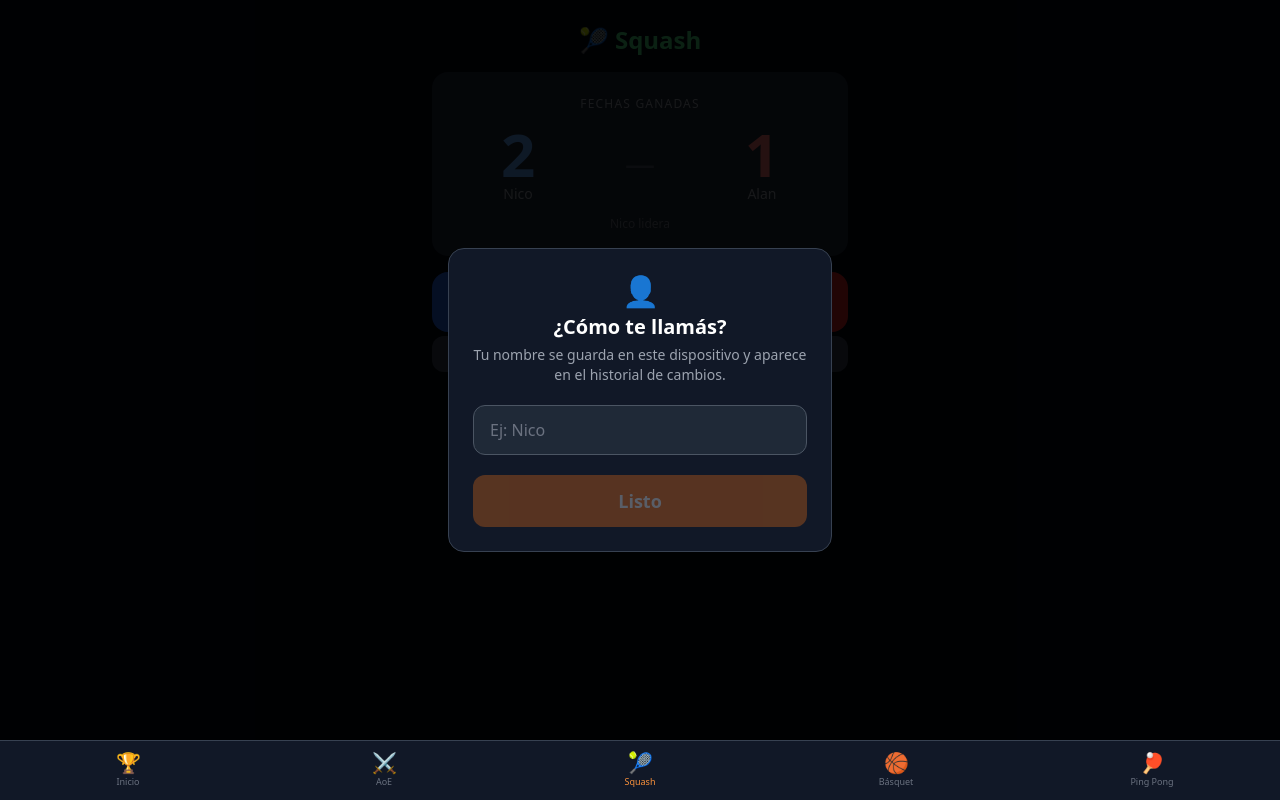
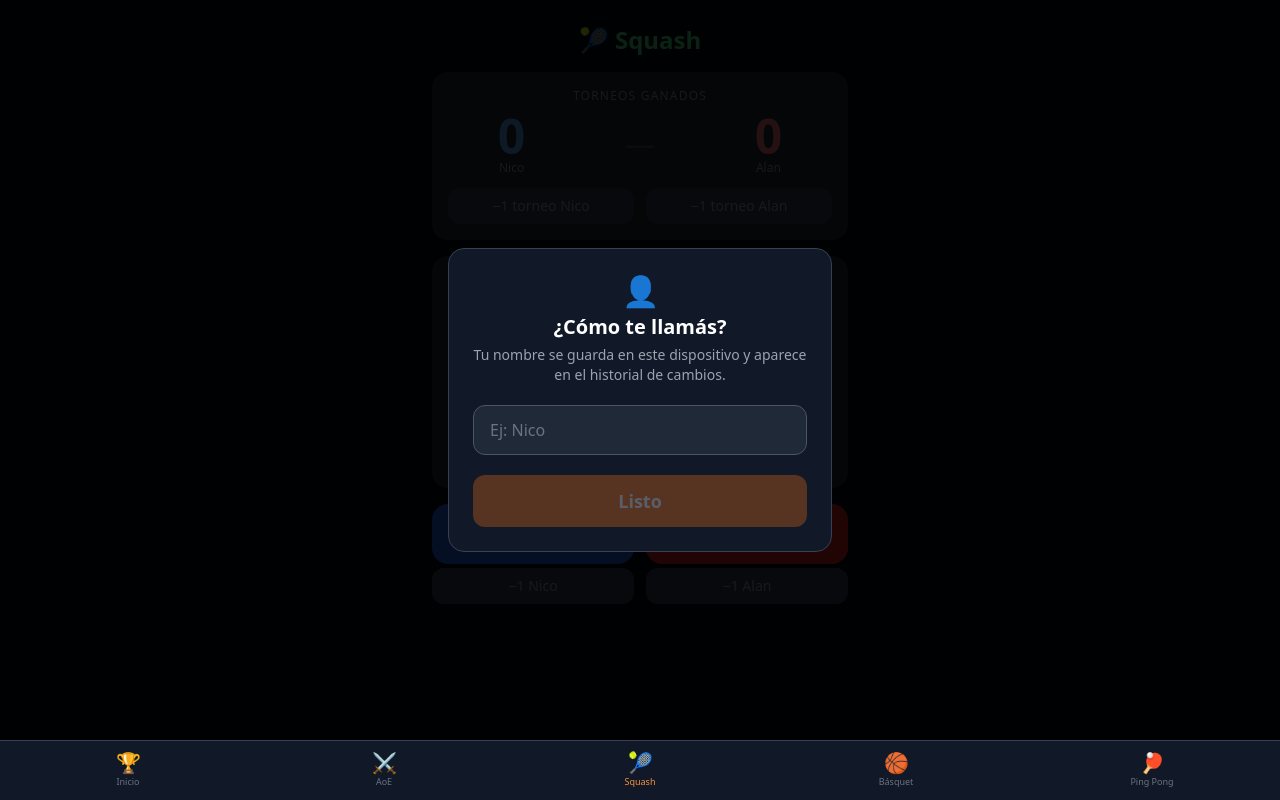
Before and after one commit to nicolas7fernandez-lgtm/torneo-alan, a React (Vite) app in the folder frontend/: page / in a window 1280 px wide. Both pictures are taken after a click on the button "🎾 Squash". Built offline with nearby package versions, Linux system fonts and the light colour scheme; no server answers; the database is empty.

Commit message:
Squash: add torneo logic (10 fechas → torneo, reset both, torneos counter)

```diff
--- a/frontend/src/components/Squash.tsx
+++ b/frontend/src/components/Squash.tsx
@@ -4,30 +4,78 @@ import { useSquash } from '../hooks/useScores';
 import ChangeHistory from './ChangeHistory';
 import type { Player } from '../types';
 
-async function addPoint(player: Player) {
-  await updateDoc(doc(db, 'scores', 'squash'), { [`fechas.${player}`]: increment(1) });
-  await logHistory('squash', `+1 fecha para ${player}`);
+const FECHAS_PER_TORNEO = 10;
+
+async function addPoint(player: Player, data: ReturnType<typeof useSquash>) {
+  const ref = doc(db, 'scores', 'squash');
+  const newFechas = { ...data.fechas, [player]: data.fechas[player] + 1 };
+  const newTorneos = { ...data.torneos };
+  if (newFechas[player] >= FECHAS_PER_TORNEO) {
+    newTorneos[player] += 1;
+    newFechas.nico = 0;
+    newFechas.alan = 0;
+    await updateDoc(ref, { fechas: newFechas, torneos: newTorneos });
+    await logHistory('squash', `+1 fecha para ${player} → torneo! ambos a 0`);
+  } else {
+    await updateDoc(ref, { fechas: newFechas });
+    await logHistory('squash', `+1 fecha para ${player}`);
+  }
 }
 
-async function removePoint(player: Player, current: number) {
-  if (current <= 0) return;
+async function removePoint(player: Player, data: ReturnType<typeof useSquash>) {
+  if (data.fechas[player] <= 0) return;
   await updateDoc(doc(db, 'scores', 'squash'), { [`fechas.${player}`]: increment(-1) });
   await logHistory('squash', `-1 fecha para ${player}`);
 }
 
+async function removeTorneo(player: Player, data: ReturnType<typeof useSquash>) {
+  if (data.torneos[player] <= 0) return;
+  await updateDoc(doc(db, 'scores', 'squash'), { [`torneos.${player}`]: data.torneos[player] - 1 });
+  await logHistory('squash', `-1 torneo para ${player}`);
+}
+
 export default function Squash() {
   const data = useSquash();
-  const leader =
-    data.fechas.nico > data.fechas.alan ? 'Nico lidera'
-    : data.fechas.alan > data.fechas.nico ? 'Alan lidera'
-    : 'Empate';
 
   return (
     <div className="space-y-4 p-4">
       <h1 className="text-2xl font-bold text-center text-green-400">🎾 Squash</h1>
 
+      {/* Torneos ganados */}
+      <div className="bg-gray-800 rounded-2xl p-4 space-y-2">
+        <h2 className="text-xs text-gray-400 uppercase tracking-widest text-center">Torneos ganados</h2>
+        <div className="flex justify-around items-center">
+          <div className="text-center">
+            <div className="text-5xl font-black text-blue-400">{data.torneos.nico}</div>
+            <div className="text-xs text-gray-400">Nico</div>
+          </div>
+          <div className="text-gray-600 text-3xl font-thin">—</div>
+          <div className="text-center">
+            <div className="text-5xl font-black text-red-400">{data.torneos.alan}</div>
+            <div className="text-xs text-gray-400">Alan</div>
+          </div>
+        </div>
+        <div className="flex gap-3 pt-1">
+          <button
+            onClick={() => removeTorneo('nico', data)}
+            className="flex-1 py-2 rounded-xl text-gray-400 text-sm bg-gray-700 active:bg-gray-600 active:scale-95 transition-transform"
+          >
+            −1 torneo Nico
+          </button>
+          <button
+            onClick={() => removeTorneo('alan', data)}
+            className="flex-1 py-2 rounded-xl text-gray-400 text-sm bg-gray-700 active:bg-gray-600 active:scale-95 transition-transform"
+          >
+            −1 torneo Alan
+          </button>
+        </div>
+      </div>
+
+      {/* Fechas del ciclo actual */}
       <div className="bg-gray-800 rounded-2xl p-6 space-y-3">
-        <h2 className="text-xs text-gray-400 uppercase tracking-widest text-center">Fechas ganadas</h2>
+        <h2 className="text-xs text-gray-400 uppercase tracking-widest text-center">
+          Fechas del ciclo actual (a {FECHAS_PER_TORNEO})
+        </h2>
         <div className="flex justify-around items-center">
           <div className="text-center">
             <div className="text-6xl font-black text-blue-400">{data.fechas.nico}</div>
@@ -39,17 +87,35 @@ export default function Squash() {
             <div className="text-sm text-gray-400">Alan</div>
           </div>
         </div>
-        <div className="text-center text-xs text-gray-500">{leader}</div>
+        <div className="space-y-2">
+          <div>
+            <div className="flex justify-between text-xs text-gray-500 mb-1">
+              <span>Nico</span><span>{data.fechas.nico}/{FECHAS_PER_TORNEO}</span>
+            </div>
+            <div className="h-2 bg-gray-700 rounded-full overflow-hidden">
+              <div className="h-full bg-blue-500 rounded-full transition-all" style={{ width: `${(data.fechas.nico / FECHAS_PER_TORNEO) * 100}%` }} />
+            </div>
+          </div>
+          <div>
+            <div className="flex justify-between text-xs text-gray-500 mb-1">
+              <span>Alan</span><span>{data.fechas.alan}/{FECHAS_PER_TORNEO}</span>
+            </div>
+            <div className="h-2 bg-gray-700 rounded-full overflow-hidden">
+              <div className="h-full bg-red-500 rounded-full transition-all" style={{ width: `${(data.fechas.alan / FECHAS_PER_TORNEO) * 100}%` }} />
+            </div>
+          </div>
+        </div>
       </div>
 
+      {/* Botones */}
       <div className="flex gap-3">
         <div className="flex flex-col gap-1 flex-1">
-          <button onClick={() => addPoint('nico')} className="w-full py-4 rounded-2xl bg-blue-600 text-white font-bold text-lg active:scale-95 transition-transform">+1 Nico</button>
-          <button onClick={() => removePoint('nico', data.fechas.nico)} className="w-full py-2 rounded-xl bg-gray-700 text-gray-400 text-sm active:bg-gray-600 active:scale-95 transition-transform">−1 Nico</button>
+          <button onClick={() => addPoint('nico', data)} className="w-full py-4 rounded-2xl bg-blue-600 text-white font-bold text-lg active:scale-95 transition-transform">+1 Nico</button>
+          <button onClick={() => removePoint('nico', data)} className="w-full py-2 rounded-xl bg-gray-700 text-gray-400 text-sm active:bg-gray-600 active:scale-95 transition-transform">−1 Nico</button>
         </div>
         <div className="flex flex-col gap-1 flex-1">
-          <button onClick={() => addPoint('alan')} className="w-full py-4 rounded-2xl bg-red-600 text-white font-bold text-lg active:scale-95 transition-transform">+1 Alan</button>
-          <button onClick={() => removePoint('alan', data.fechas.alan)} className="w-full py-2 rounded-xl bg-gray-700 text-gray-400 text-sm active:bg-gray-600 active:scale-95 transition-transform">−1 Alan</button>
+          <button onClick={() => addPoint('alan', data)} className="w-full py-4 rounded-2xl bg-red-600 text-white font-bold text-lg active:scale-95 transition-transform">+1 Alan</button>
+          <button onClick={() => removePoint('alan', data)} className="w-full py-2 rounded-xl bg-gray-700 text-gray-400 text-sm active:bg-gray-600 active:scale-95 transition-transform">−1 Alan</button>
         </div>
       </div>
 
--- a/frontend/src/hooks/useScores.ts
+++ b/frontend/src/hooks/useScores.ts
@@ -8,7 +8,7 @@ const DEFAULTS = {
     torneoActual: { nico: 7, alan: 2 },
     fechaActual: { number: 10, nico: 0, alan: 0 },
   } as BasketballData,
-  squash: { fechas: { nico: 2, alan: 1 } } as SquashData,
+  squash: { fechas: { nico: 2, alan: 1 }, torneos: { nico: 0, alan: 0 } } as SquashData,
   aoe: { fechas: { nico: 38, alan: 36 }, torneos: { nico: 1, alan: 0 } } as AoeData,
   pingpong: { fechas: { nico: 5, alan: 3 } } as PingPongData,
 };
--- a/frontend/src/types/index.ts
+++ b/frontend/src/types/index.ts
@@ -16,6 +16,7 @@ export interface BasketballData {
 
 export interface SquashData {
   fechas: PlayerScore;
+  torneos: PlayerScore;
 }
 
 export interface AoeData {
```
